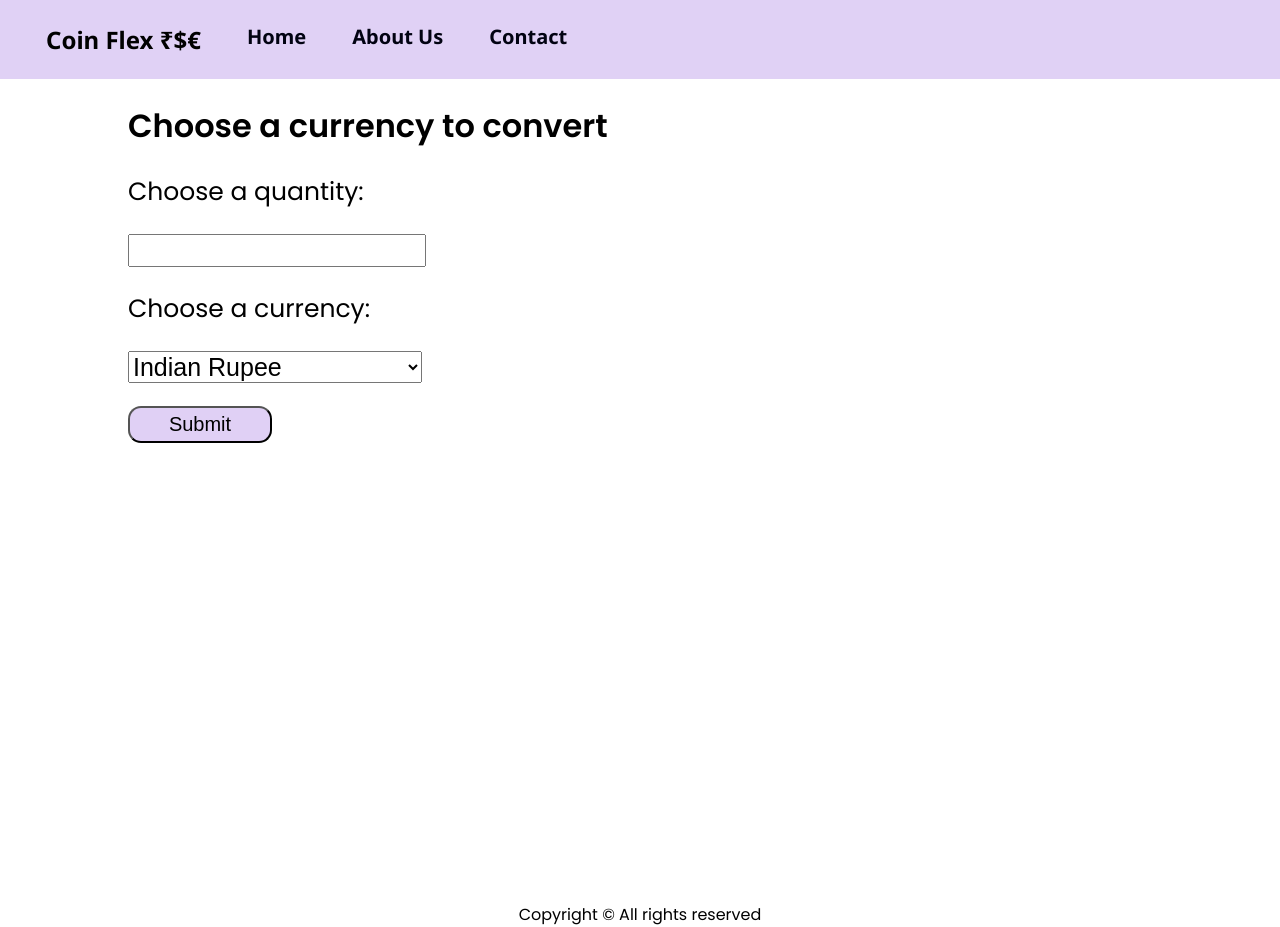
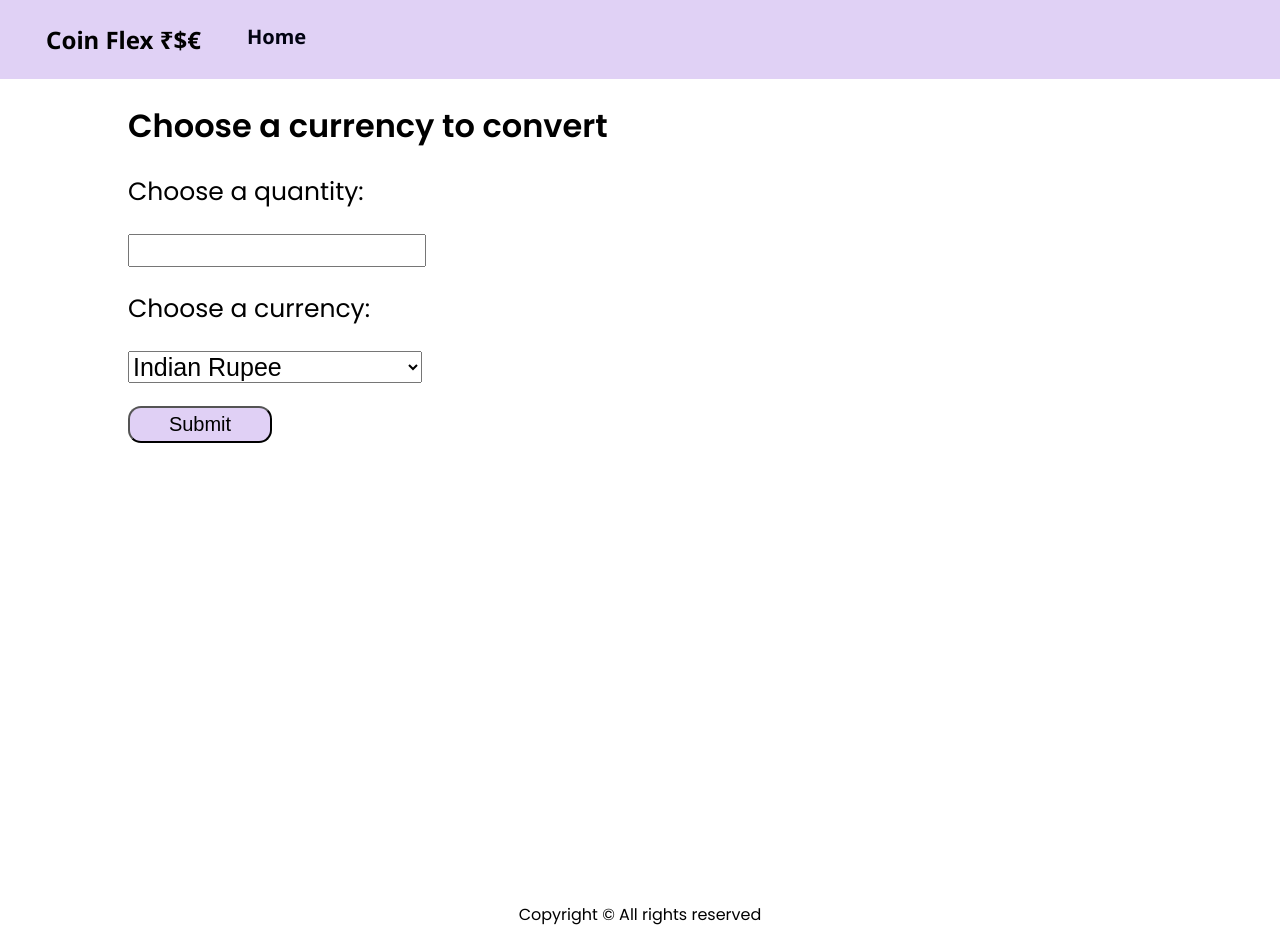
Before and after one commit to harshit2k9/currencychange, a plain HTML site: page index.html in a window 1280 px wide. Drawn offline with Linux system fonts and the light colour scheme.

Commit message:
Final Deployment

```diff
--- a/index.html
+++ b/index.html
@@ -145,8 +145,6 @@
     <div class="logo">Coin Flex ₹$€</div>
     <ul>
       <li><a href="/">Home</a></li>
-      <li><a href="/about">About Us</a></li>
-      <li><a href="/contact">Contact</a></li>
     </ul>
   </nav>
 
```
